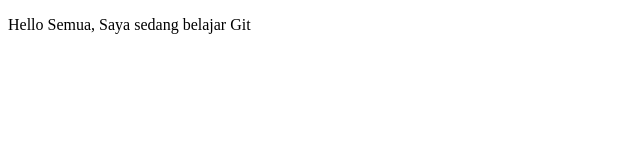
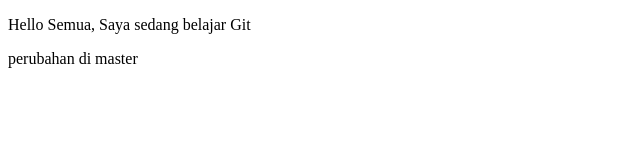
Before and after one commit to febryansambuari/latihangit, a plain HTML site: page index.html in a window 1280 px wide. Shown: the whole page, without its empty margins (0-640 px from the left). Drawn offline with Linux system fonts and the light colour scheme.

Commit message:
perubahan di master

```diff
--- a/index.html
+++ b/index.html
@@ -6,5 +6,6 @@
     </head>
     <body>
         <p>Hello Semua, Saya sedang belajar Git</p>
+        <p>perubahan di master</p>
     </body>
 </html>
```
